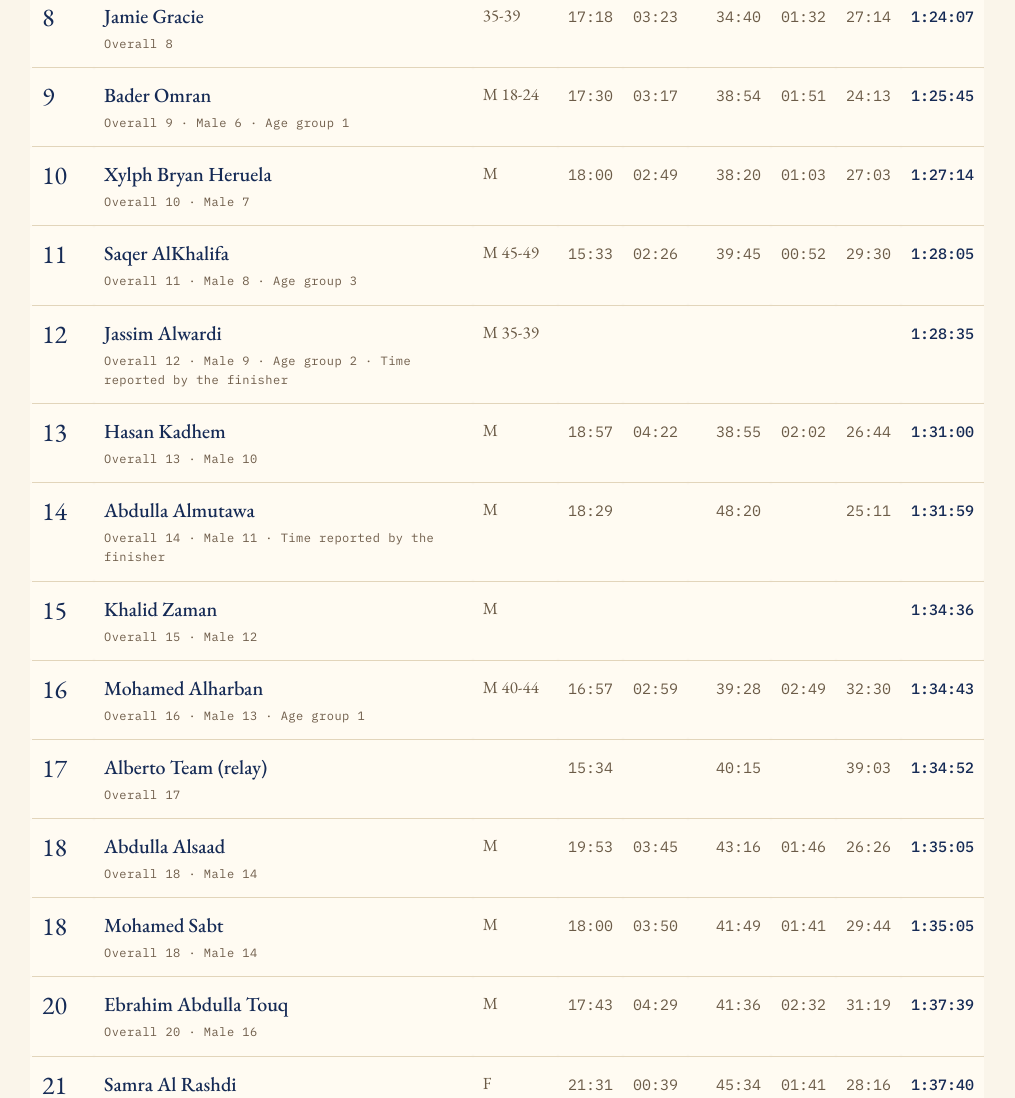
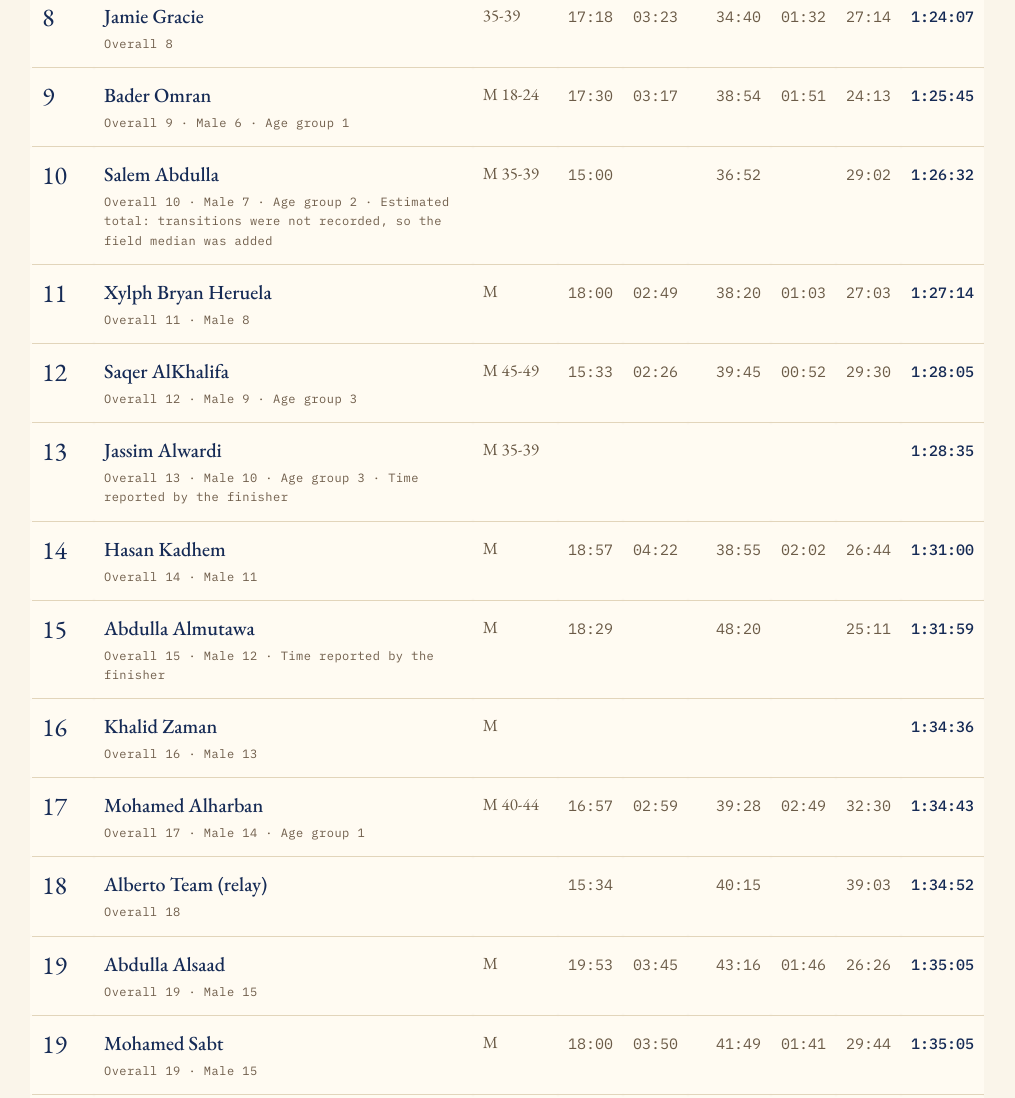
Before and after one commit to saqeralkhalifa/races, a plain HTML site: page index.html in a window 1280 px wide. Shown: the part 1547-2645 px from the top of the page, without its empty margins (134-1149 px from the left). Drawn offline with Linux system fonts and the light colour scheme.

Commit message:
Estimated totals for three

```diff
--- a/index.html
+++ b/index.html
@@ -343,6 +343,7 @@ en:{
   status:{pending:"Results pending", provisional:"Provisional", final:"Final"},
   out:{DNF:"Did not finish", DNS:"Did not start", DQ:"Disqualified", NOTIME:"Total time not yet received"},
   reported:"Time reported by the finisher",
+  estimated:"Estimated total: transitions were not recorded, so the field median was added",
   count:function(a, b){ return "Showing " + a + " of " + b + " finishers"; },
   updated:function(d){ return "Last updated " + d; },
   none:"No finishers are listed in this category yet.",
@@ -374,6 +375,7 @@ ar:{
   status:{pending:"بانتظار النتائج", provisional:"نتائج أولية", final:"نتائج نهائية"},
   out:{DNF:"لم يكمل السباق", DNS:"لم يبدأ السباق", DQ:"مستبعد", NOTIME:"لم يصل الزمن الإجمالي بعد"},
   reported:"الزمن من إفادة المتسابق",
+  estimated:"زمن تقديري: لم تسجل أوقات التبديل فأضيف الوسيط لجميع المتسابقين",
   count:function(a, b){ return "عرض " + a + " من " + b + " ممن أنهوا السباق"; },
   updated:function(d){ return "آخر تحديث " + d; },
   none:"لا يوجد متسابقون مسجلون في هذه الفئة حتى الآن.",
@@ -441,7 +443,7 @@ function rank(list, key){
 }
 function prepare(race){
   var rows = (race.results || []).map(function(r){
-    var o = { name:r.name, sex:sexOf(r.sex), ag:(r.ag && AGES.indexOf(r.ag) >= 0) ? r.ag : groupOf(r.age), st:String(r.status || "FIN").toUpperCase(), rep:/^(reported|self|manual)$/i.test(String(r.source || "")) };
+    var o = { name:r.name, sex:sexOf(r.sex), ag:(r.ag && AGES.indexOf(r.ag) >= 0) ? r.ag : groupOf(r.age), st:String(r.status || "FIN").toUpperCase(), rep:/^(reported|self|manual)$/i.test(String(r.source || "")), est:/^estimate$/i.test(String(r.source || "")) };
     var sum = 0, whole = true;
     LEGS.forEach(function(k){ o[k] = toSec(r[k]); if(o[k] == null) whole = false; else sum += o[k]; });
     o.total = toSec(r.total);
@@ -548,6 +550,7 @@ function render(){
     if(o.sex) r.push(t.rSex[o.sex] + " " + num(o.rS));
     if(o.sex && o.ag) r.push(t.rAg + " " + num(o.rG));
     if(o.rep) r.push(t.reported);
+    if(o.est) r.push(t.estimated);
     return '<tr' + (o.rSel <= 3 ? ' class="podium"' : '') + '>' +
       '<td class="pos">' + num(o.rSel) + '</td>' +
       '<td class="who"><b>' + esc(pick(o.name)) + '</b><span class="ranks">' + r.join(" · ") + '</span></td>' +
--- a/results.js
+++ b/results.js
@@ -226,8 +226,9 @@ window.RACES = [
         "swim": "15:00",
         "bike": "36:52",
         "run": "29:02",
-        "source": "screenshot",
-        "age": 38
+        "source": "estimate",
+        "age": 38,
+        "total": "1:26:32"
       },
       {
         "name": {
@@ -342,7 +343,8 @@ window.RACES = [
         "swim": "15:53",
         "bike": "48:06",
         "run": "27:08",
-        "source": "screenshot"
+        "source": "estimate",
+        "total": "1:36:45"
       },
       {
         "name": {
@@ -380,7 +382,8 @@ window.RACES = [
         "swim": "18:56",
         "bike": "1:09:10",
         "run": "41:02",
-        "source": "screenshot"
+        "source": "estimate",
+        "total": "2:14:46"
       },
       {
         "name": {
```
